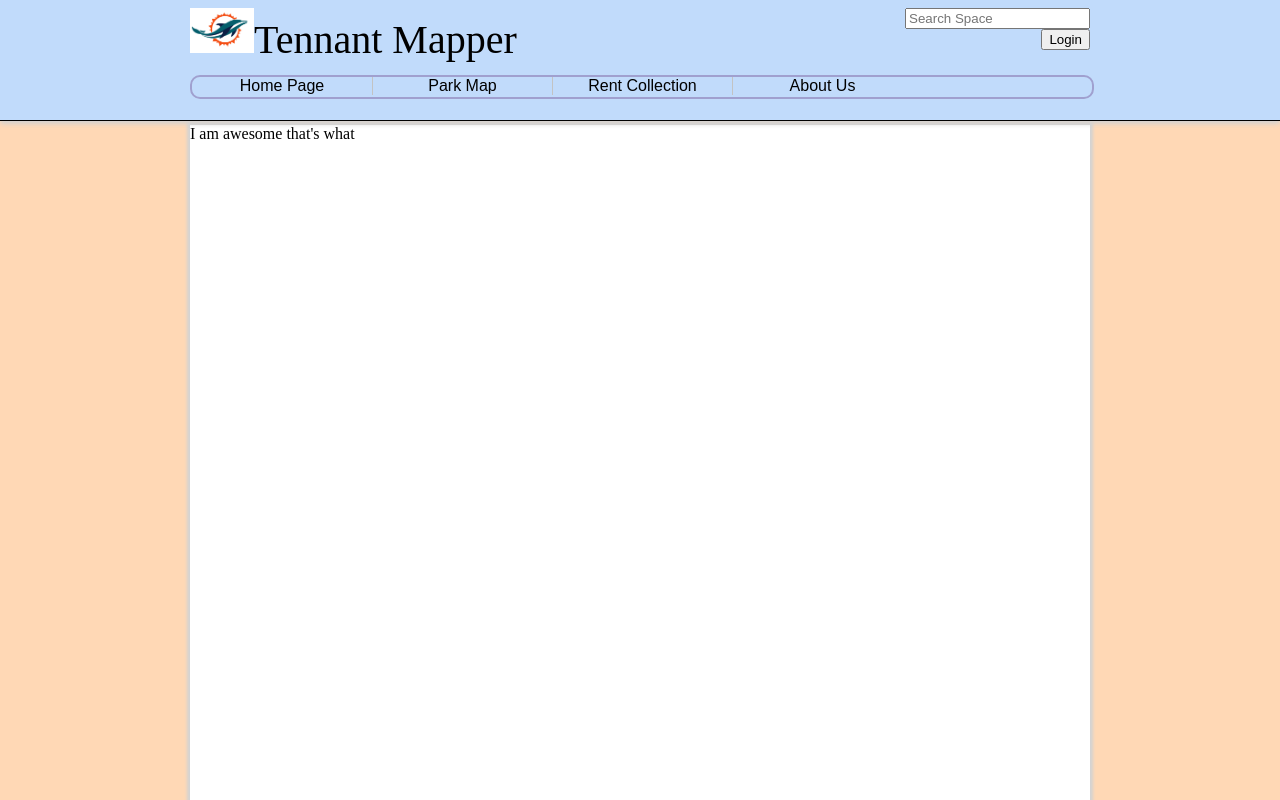
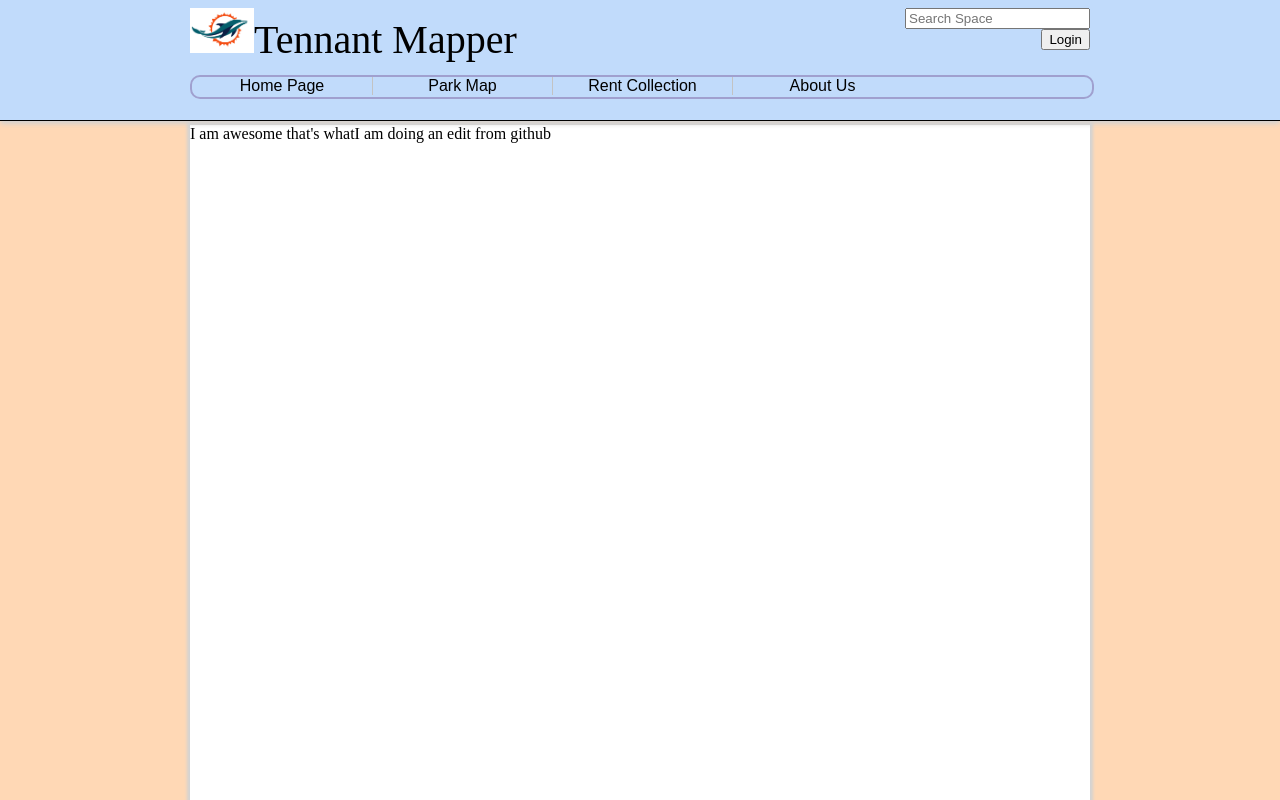
Before and after one commit to baleofhay/memmott, a PHP site: page /contactus.php in a window 1280 px wide. Run offline with PHP 8.4, Linux system fonts and the light colour scheme.

Commit message:
Update contactus.php

```diff
--- a/contactus.php
+++ b/contactus.php
@@ -3,6 +3,7 @@
 include_once("objects/header.inc");
 
 echo "I am awesome that's what";
+echo "I am doing an edit from github";
 
 
 include_once("objects/footer.inc");
```
